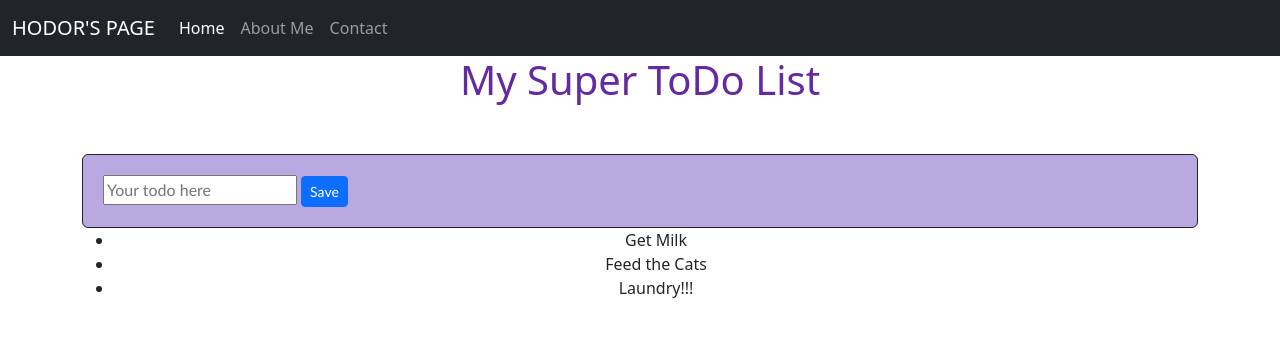
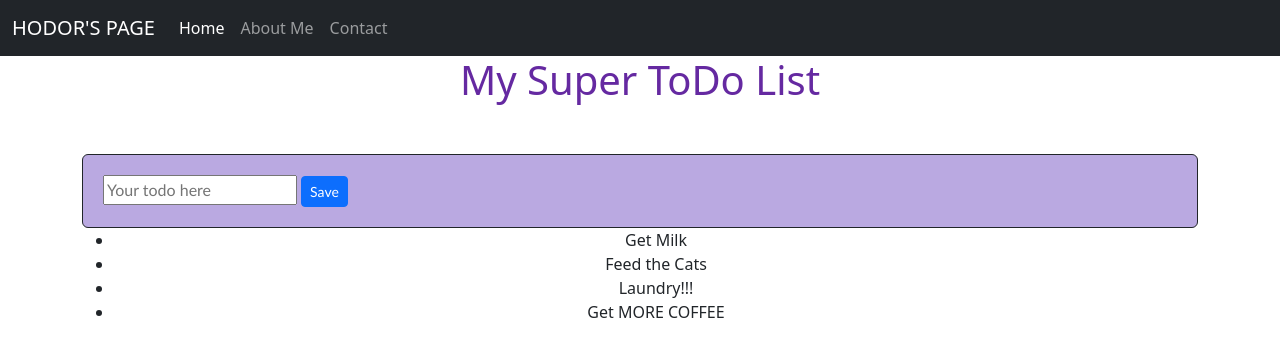
Before and after one commit to AshleeHODOR/to-do-list_109, a Flask app: page / in a window 1280 px wide. Shown: the top 357 px of the page. Run offline with Flask 3, Linux system fonts and the light colour scheme.

Commit message:
109 - test changes

```diff
--- a/templates/home.html
+++ b/templates/home.html
@@ -47,6 +47,7 @@
         <li>Get Milk</li>
         <li>Feed the Cats</li>
         <li>Laundry!!!</li>
+        <li>Get MORE COFFEE</li>
     </ul>
 
 </main>
```
